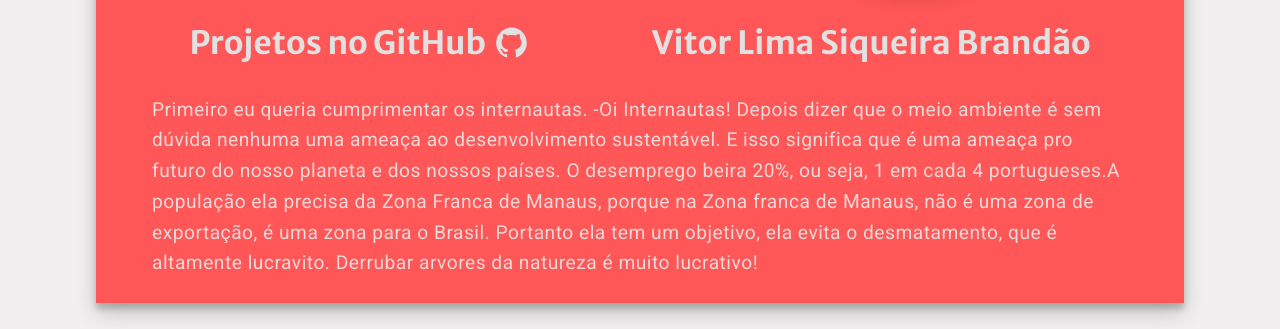
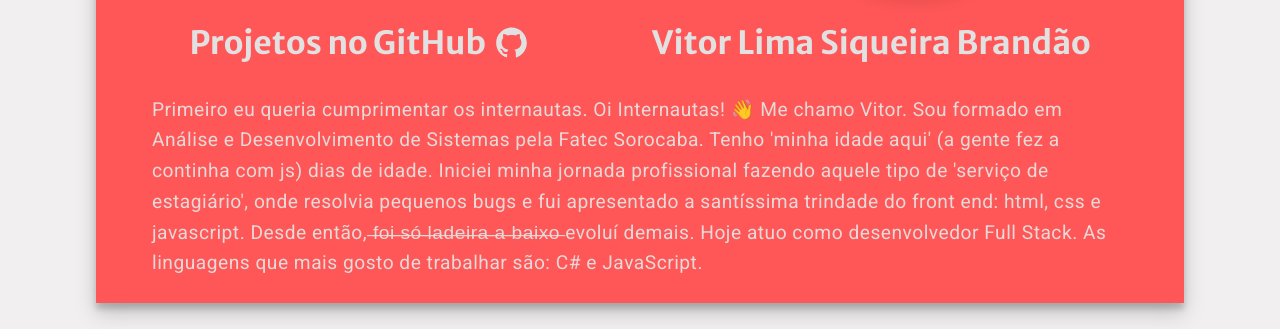
Before and after one commit to alexercolin/av-solutions, a Next.js app: page / in a window 1280 px wide. Shown: the part 1991-2320 px from the top of the page. Built offline with nearby package versions, Linux system fonts and the light colour scheme; no server answers.

Commit message:
feat: add vitor's profile text

```diff
--- a/src/components/MainContainer/index.tsx
+++ b/src/components/MainContainer/index.tsx
@@ -30,7 +30,7 @@
     name: "ViBrandao",
     fullName: "Vitor Lima Siqueira Brandão",
     description:
-      "Primeiro eu queria cumprimentar os internautas. -Oi Internautas! Depois dizer que o meio ambiente é sem dúvida nenhuma uma ameaça ao desenvolvimento sustentável. E isso significa que é uma ameaça pro futuro do nosso planeta e dos nossos países. O desemprego beira 20%, ou seja, 1 em cada 4 portugueses.A população ela precisa da Zona Franca de Manaus, porque na Zona franca de Manaus, não é uma zona de exportação, é uma zona para o Brasil. Portanto ela tem um objetivo, ela evita o desmatamento, que é altamente lucravito. Derrubar arvores da natureza é muito lucrativo!",
+      "Primeiro eu queria cumprimentar os internautas. Oi Internautas! 👋 Me chamo Vitor. Sou formado em Análise e Desenvolvimento de Sistemas pela Fatec Sorocaba. Tenho 'minha idade aqui' (a gente fez a continha com js) dias de idade. Iniciei minha jornada profissional fazendo aquele tipo de 'serviço de estagiário', onde resolvia pequenos bugs e fui apresentado a santíssima trindade do front end:  html, css e javascript. Desde então,  ̶f̶o̶i̶ ̶s̶ó̶ ̶l̶a̶d̶e̶i̶r̶a̶ ̶a̶ ̶b̶a̶i̶x̶o̶ evoluí demais. Hoje atuo como desenvolvedor Full Stack. As linguagens que mais gosto de trabalhar são: C# e JavaScript.",
     imageOrder: ImagePosition.right,
   };
 
```
